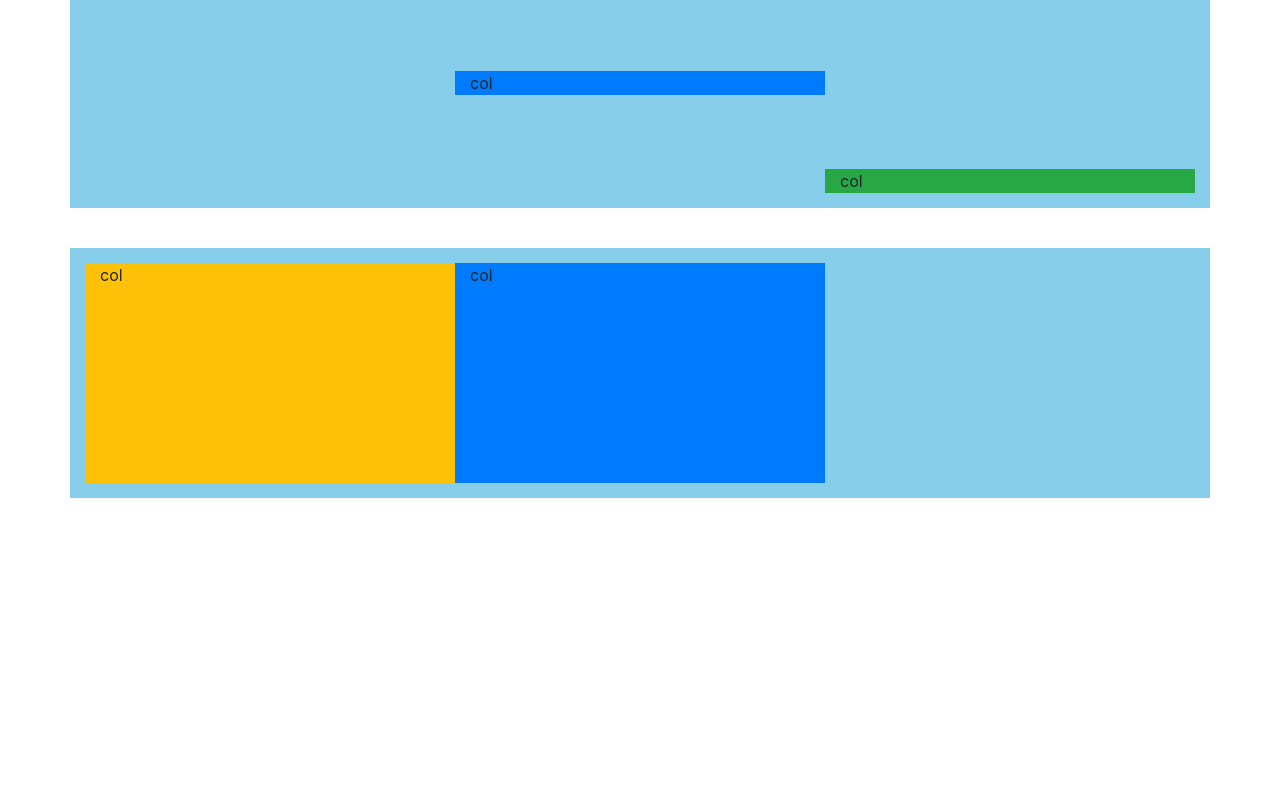
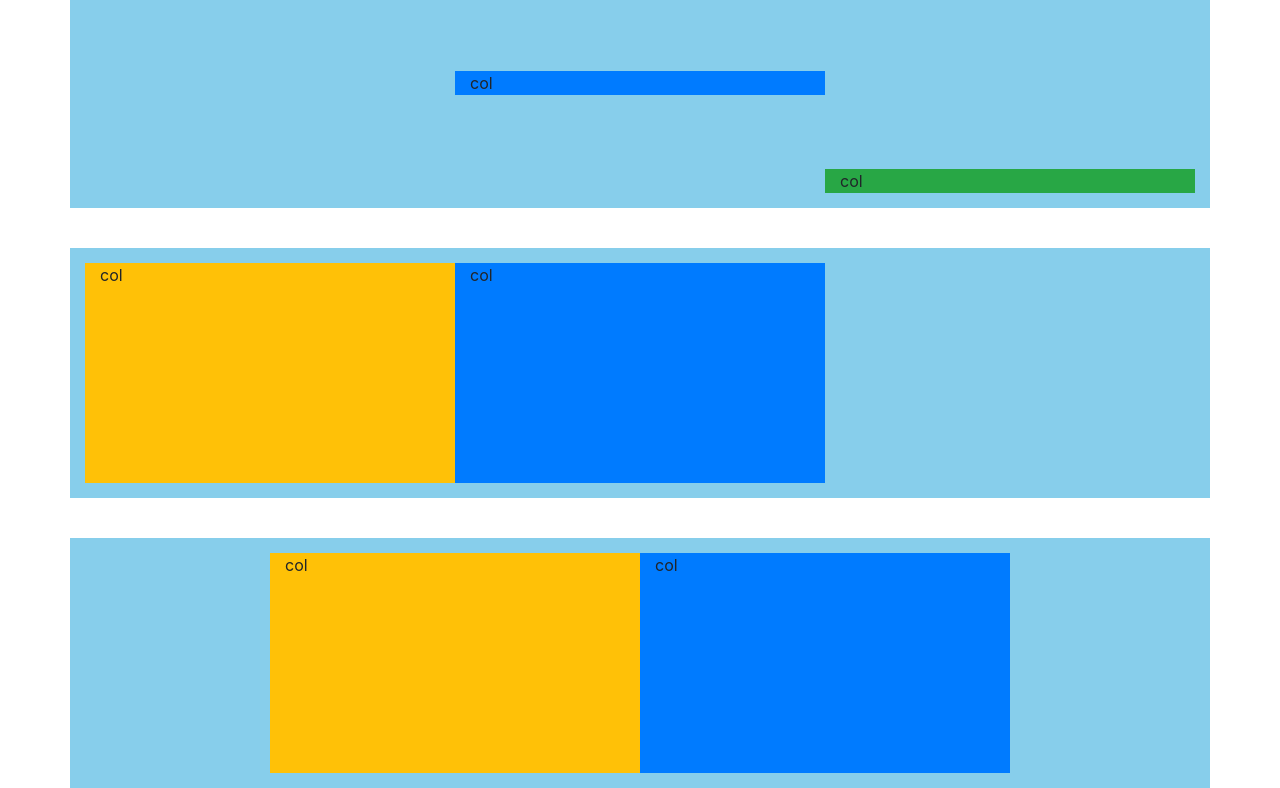
Before and after one commit to JohnTheBoss/NA_fizu.hu, a plain HTML site: page index.html in a window 1280 px wide. Shown: the part 2172-2960 px from the top of the page. Before the commit the page ends 2670 px from the top, so only its background shows below. Drawn offline with nearby package versions, Linux system fonts and the light colour scheme.

Commit message:
igazítás középre

```diff
--- a/index.html
+++ b/index.html
@@ -119,6 +119,11 @@
             <div class="col-4 bg-primary">col</div>
         </div>
 
+        <div class="row justify-content-center" style="height:250px">
+            <div class="col-4 bg-warning">col</div>
+            <div class="col-4 bg-primary">col</div>
+        </div>
+
     </div>
 
     <!-- Optional JavaScript -->
```
